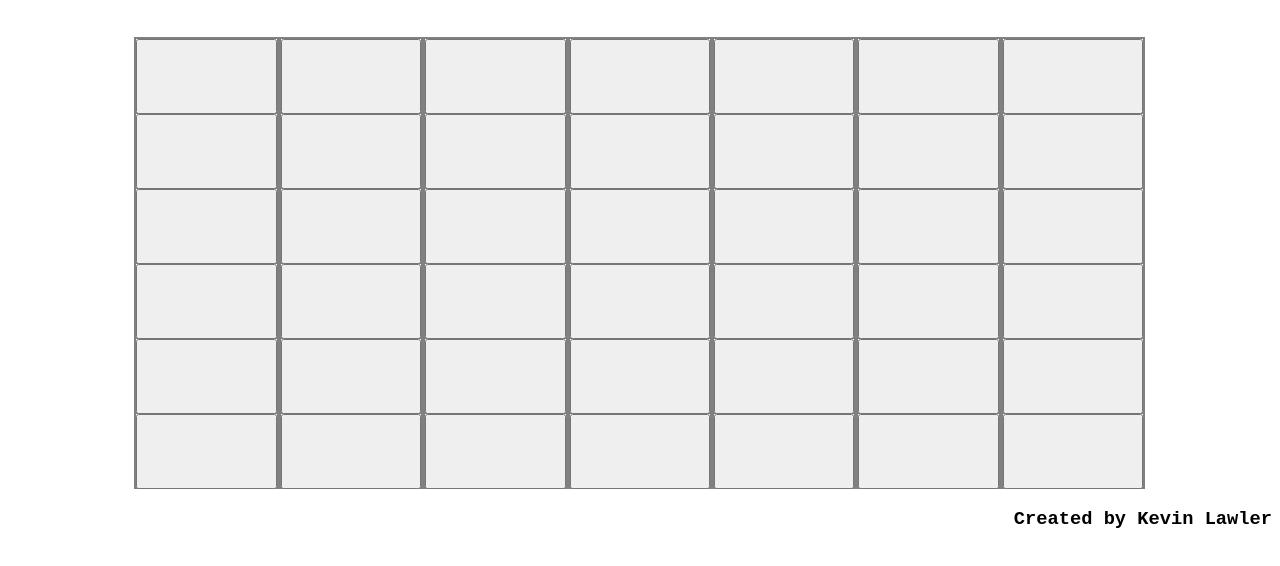
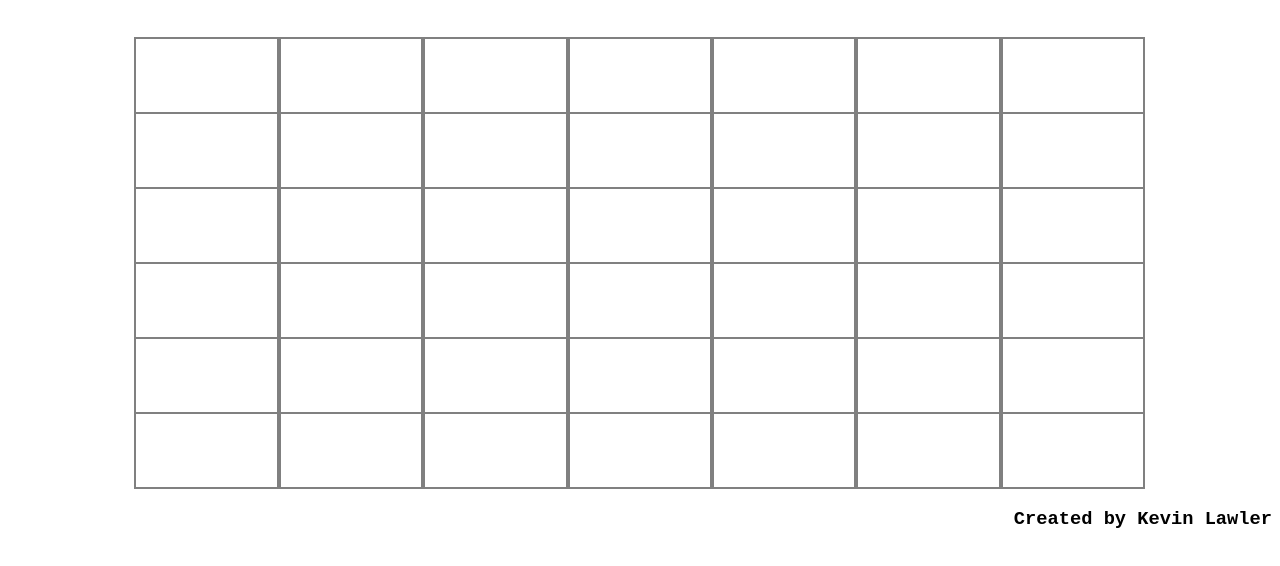
Before and after one commit to klawgolfer7/connect4, a plain HTML site: page index.html in a window 1280 px wide. Shown: the part 136-702 px from the top of the page. Drawn offline with nearby package versions, Linux system fonts and the light colour scheme.

Commit message:
jquery updated but not finished.  HTML changed to reflect jquery.  player colors added to css

```diff
--- a/css/styles.css
+++ b/css/styles.css
@@ -4,31 +4,32 @@
 	box-sizing: border-box;
 }
 
-/*table{
-   border: 1px solid black;
-   font-size: 20px;
-   width: 100%
-}*/
-
 body {
 	font-family: Arial, 'Helvetica Neue', Helvetica, sans-serif;
 }
+
 h1 {
 	text-align: center;
 	font-size: 50px;
-
 }
 
 h2 {
 	text-align: center;
 	font-size: 30px;
-
 }
 
 h3 {
 	float: right;
 	text-align: center;
 	font-family: 'Andale Mono', monospace;
+}
+
+.player1 {
+	background-color: black;
+}
+
+.player2 {
+	background-color: red;
 }
 
 /*wraps the whole board.  change padding to
@@ -52,18 +53,21 @@ on the board*/
 .cell {
 	text-align: center;
 	border: 1px solid grey;
+	width: 100%;
 	height: 75px;
-
 }
 
-.button {
+
+
+
+/*.button {
 	height: 75px;
 	width: 100%;
-}
+}*/
 
 /*boiler plate col widths*/
 
-/*.col-1 { width: 10% }*/
+/*.col-1 { width: 10% }
 .col-2 { width: 20% }
 .col-3 { width: 30% }
 .col-4 { width: 40% }
@@ -72,4 +76,4 @@ on the board*/
 .col-7 { width: 70% }
 .col-8 { width: 80% }
 .col-9 { width: 90% }
-.col-10 { width: 100% }
+.col-10 { width: 100% }*/
--- a/index.html
+++ b/index.html
@@ -17,7 +17,7 @@
 		<!-- Try and make player icon switch (p1,p1, black,red) every time a button in column is clicked -->
 			<h2>
 				<span>Current Player is: </span>
-				<span>Player 1</span>
+				<span class="pchange">Player 1</span>
 
 			</h2>
 
@@ -25,66 +25,66 @@
 
 		<div class="col-container">
 		   <div class="col-1">
-		      <div class="cell"><button class="button"></button></div>
-		      <div class="cell"><button class="button"></button></div>
-		      <div class="cell"><button class="button"></button></div>
-		      <div class="cell"><button class="button"></button></div>
-		      <div class="cell"><button class="button"></button></div>
-		      <div class="cell"><button class="button"></button></div>
+		      <div class="cell"></div>
+		      <div class="cell"></div>
+		      <div class="cell"></div>
+		      <div class="cell"></div>
+		      <div class="cell"></div>
+		      <div class="cell"></div>
 
 		   </div>
 		   <div class="col-1">
-		      <div class="cell"><button class="button"></button></div>
-		      <div class="cell"><button class="button"></button></div>
-		      <div class="cell"><button class="button"></button></div>
-		      <div class="cell"><button class="button"></button></div>
-		      <div class="cell"><button class="button"></button></div>
-		      <div class="cell"><button class="button"></button></div>
+		      <div class="cell"></div>
+		      <div class="cell"></div>
+		      <div class="cell"></div>
+		      <div class="cell"></div>
+		      <div class="cell"></div>
+		      <div class="cell"></div>
 
 		   </div>
 		   <div class="col-1">
-		      <div class="cell"><button class="button"></button></div>
-		      <div class="cell"><button class="button"></button></div>
-		      <div class="cell"><button class="button"></button></div>
-		      <div class="cell"><button class="button"></button></div>
-		      <div class="cell"><button class="button"></button></div>
-		      <div class="cell"><button class="button"></button></div>
+		      <div class="cell"></div>
+		      <div class="cell"></div>
+		      <div class="cell"></div>
+		      <div class="cell"></div>
+		      <div class="cell"></div>
+		      <div class="cell"></div>
 
 		   </div>
 		   <div class="col-1">
-		      <div class="cell"><button class="button"></button></div>
-		      <div class="cell"><button class="button"></button></div>
-		      <div class="cell"><button class="button"></button></div>
-		      <div class="cell"><button class="button"></button></div>
-		      <div class="cell"><button class="button"></button></div>
-		      <div class="cell"><button class="button"></button></div>
+		      <div class="cell"></div>
+		      <div class="cell"></div>
+		      <div class="cell"></div>
+		      <div class="cell"></div>
+		      <div class="cell"></div>
+		      <div class="cell"></div>
 
 		   </div>
 		   <div class="col-1">
-		      <div class="cell"><button class="button"></button></div>
-		      <div class="cell"><button class="button"></button></div>
-		      <div class="cell"><button class="button"></button></div>
-		      <div class="cell"><button class="button"></button></div>
-		      <div class="cell"><button class="button"></button></div>
-		      <div class="cell"><button class="button"></button></div>
+		      <div class="cell"></div>
+		      <div class="cell"></div>
+		      <div class="cell"></div>
+		      <div class="cell"></div>
+		      <div class="cell"></div>
+		      <div class="cell"></div>
 
 		   </div>
 		   <div class="col-1">
-		      <div class="cell"><button class="button"></button></div>
-		      <div class="cell"><button class="button"></button></div>
-		      <div class="cell"><button class="button"></button></div>
-		      <div class="cell"><button class="button"></button></div>
-		      <div class="cell"><button class="button"></button></div>
-		      <div class="cell"><button class="button"></button></div>
+		      <div class="cell"></div>
+		      <div class="cell"></div>
+		      <div class="cell"></div>
+		      <div class="cell"></div>
+		      <div class="cell"></div>
+		      <div class="cell"></div>
 
 		   </div>
 		   <div class="col-1">
-		      <div class="cell"><button class="button"></button></div>
-		      <div class="cell"><button class="button"></button></div>
-		      <div class="cell"><button class="button"></button></div>
-		      <div class="cell"><button class="button"></button></div>
-		      <div class="cell"><button class="button"></button></div>
-		      <div class="cell"><button class="button"></button></div>
+		      <div class="cell"></div>
+		      <div class="cell"></div>
+		      <div class="cell"></div>
+		      <div class="cell"></div>
+		      <div class="cell"></div>
+		      <div class="cell"></div>
 
 		   </div>
 
--- a/js/main.js
+++ b/js/main.js
@@ -2,14 +2,32 @@
 
 $(document).ready(function() {
 
-	var state = [[0,0,0,0,0,0,0],
-				 [0,0,0,0,0,0,0],
-				 [0,0,0,0,0,0,0],
-				 [0,0,0,0,0,0,0],
-				 [0,0,0,0,0,0,0],
-				 [0,0,0,0,0,0,0]];
+	var currentPlayer = ('player1');
+
+	var state = [[],
+				 [],
+				 [],
+				 [],
+				 [],
+				 [],
+				 []];
+
+		$(".col-1").on('click', function(e) {
+			var $col = $(e.currentTarget);
+			var colindex = $col.index();
+
+			state[colindex].push(currentPlayer);
+
+			var colarray= state[colindex];
+
+			for (var i=0; i<colarray.length; i++);
+				var $cell= $col.find('.cell').get(5-i);
+				$cell.addClass(currentPlayer)
 
 
 
 
+    });
+
+
 });
```
Also changed, not shown: 1 other file.
